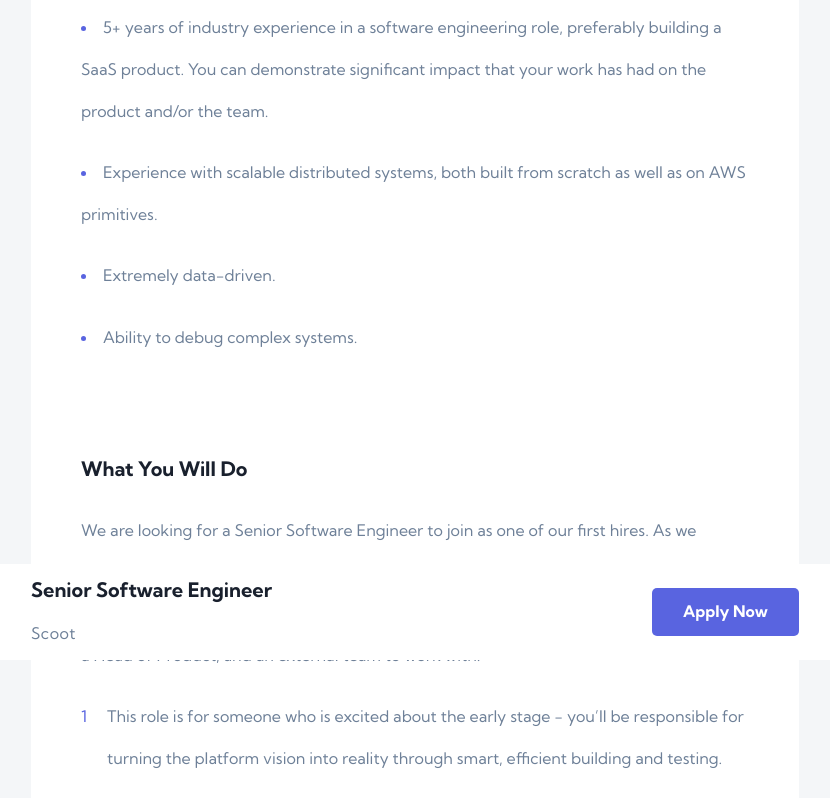
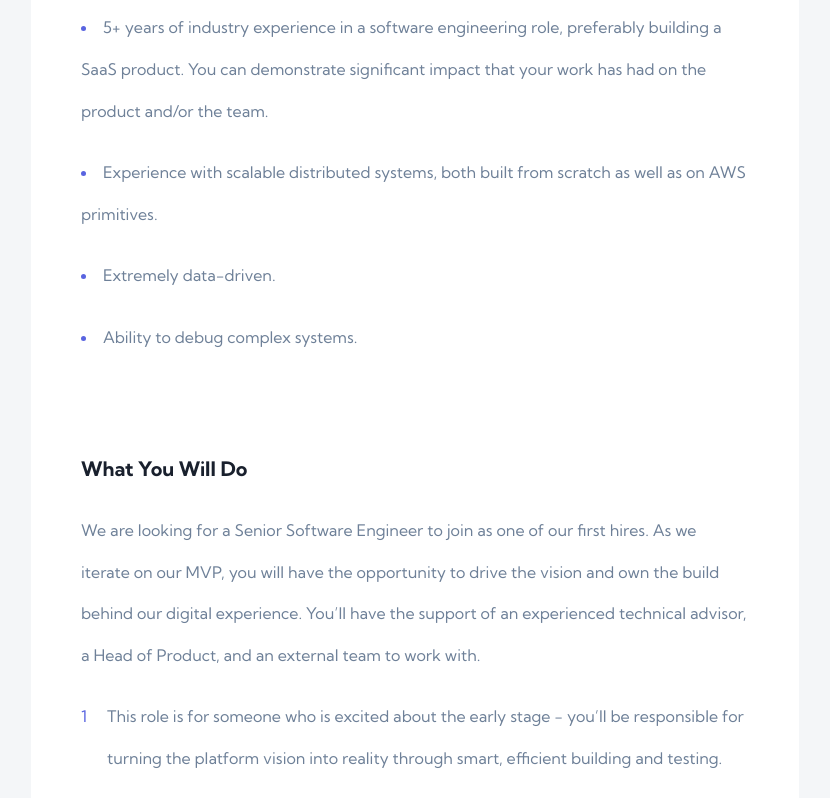
Before and after one commit to Steph-en/DevJobs, an Angular app: page /details/1 in a window 1280 px wide. Shown: the part 1004-1802 px from the top of the page, without its empty margins (225-1055 px from the left). Built offline with nearby package versions, Linux system fonts and the light colour scheme.

Commit message:
fixed footer position

```diff
--- a/src/app/pages/details/details/details.component.css
+++ b/src/app/pages/details/details/details.component.css
@@ -178,7 +178,7 @@
 
 footer {
     position: absolute;
-    top: 70em;
+    top: 85em;
     left: 0;
     width: 100%;
     height: 96px;
```
Also changed, not shown: 5 other files (tests, documents, lock files or other folders).
